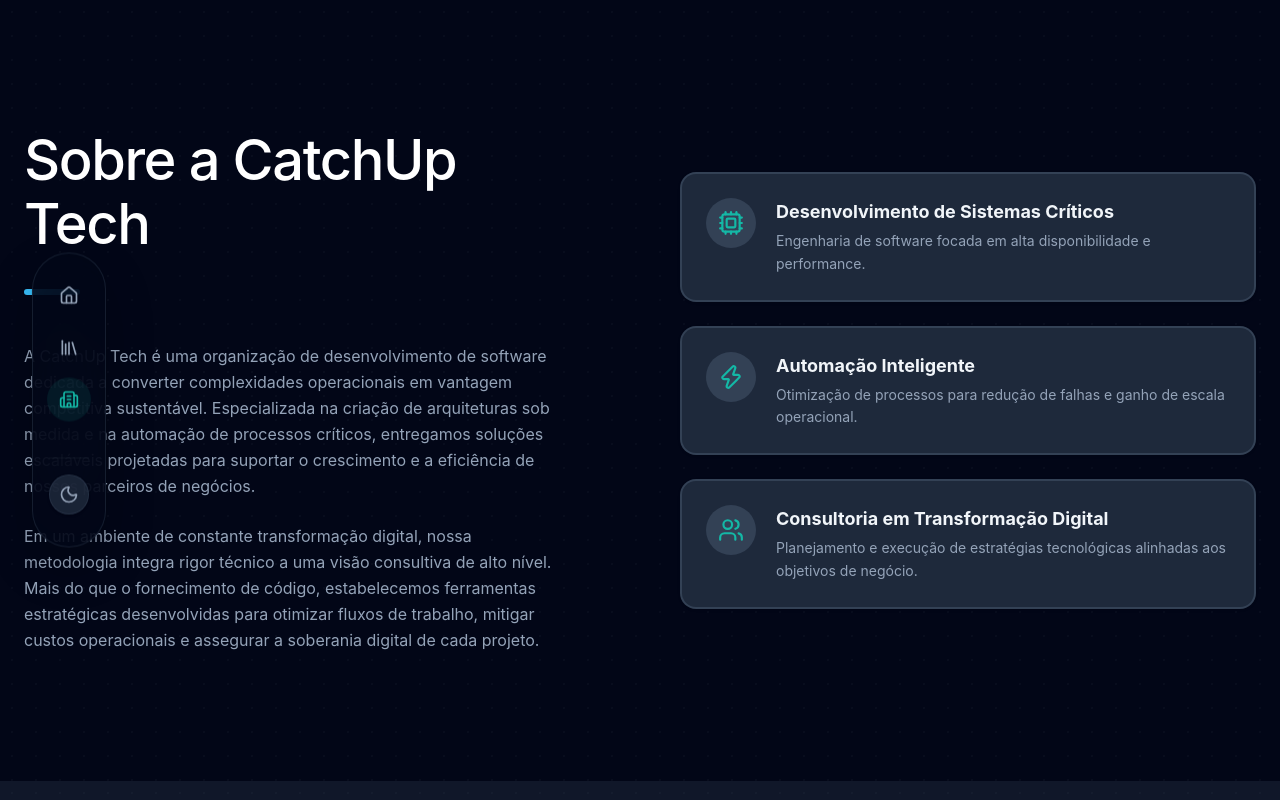
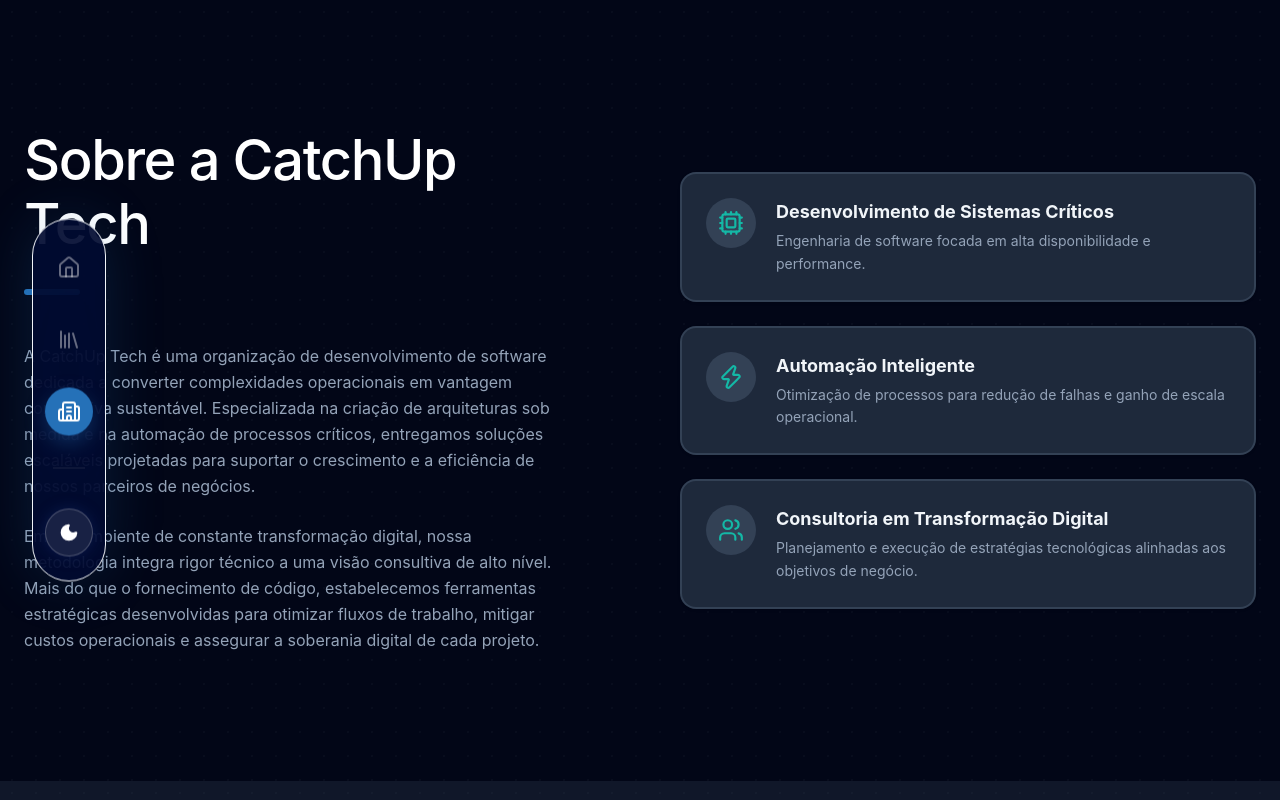
Before and after one commit to Catch-Up-Technologies/Catch-up-tech, a Next.js app: page /enterprise in a window 1280 px wide. Both pictures are taken after a click on the button "Toggle theme". Shown: the top 800 px of the page. Built offline with nearby package versions, Linux system fonts and the light colour scheme.

Commit message:
refactor: change colors in navbar

```diff
--- a/src/components/layout/Navbar.tsx
+++ b/src/components/layout/Navbar.tsx
@@ -6,14 +6,18 @@
 import { Menu, X, ChevronRight } from "lucide-react";
 import { navigation } from "@/config/navigation";
 import { ThemeToggle } from "@/components/ui/ThemeToggle";
+import { useTheme } from "next-themes";
 
 export const Navbar = () => {
   const pathname = usePathname();
   const [activeSection, setActiveSection] = useState("home");
   const [isMobileMenuOpen, setIsMobileMenuOpen] = useState(false);
   const navRef = useRef<HTMLDivElement>(null);
+  const { resolvedTheme } = useTheme();
+  const [mounted, setMounted] = useState(false);
 
   useEffect(() => {
+    setMounted(true);
     const sections = ["home", "services", "cases", "resources", "company", "contact"];
 
     const observerOptions = {
@@ -50,6 +54,8 @@
       document.removeEventListener("mousedown", handleClickOutside);
     };
   }, []);
+
+  const isDark = mounted && resolvedTheme === "dark";
 
   const handleLinkClick = (item: { id?: string; href: string }) => {
     setIsMobileMenuOpen(false);
@@ -89,7 +95,7 @@
           ${isMobileMenuOpen ? "translate-x-0 opacity-100" : "-translate-x-[200%] lg:translate-x-0 opacity-0 lg:opacity-100"}
         `}
       >
-        <div className="flex flex-col items-center bg-background/85 backdrop-blur-2xl border border-border/40 rounded-full py-8 px-4 gap-8 shadow-[0_20px_50px_rgba(0,0,0,0.2)] ring-1 ring-black/5">
+        <div className={`flex flex-col items-center ${isDark ? "bg-nav-bg-dark/90 dark:border-white/10 shadow-[0_0_60px_rgba(37,113,184,0.2)]" : "bg-nav-bg-light/90 border-slate-200 shadow-[0_30px_100px_rgba(0,0,0,0.25)]"} backdrop-blur-3xl border rounded-full py-6 px-3 gap-6 transition-all duration-500`}>
           {navigation.map((item) => {
             const isSubItemActive = item.subItems?.some(sub => {
               const subPath = sub.href.split('#')[0];
@@ -107,19 +113,19 @@
                 <Link
                   href={item.href}
                   onClick={() => handleLinkClick(item)}
-                  className="flex flex-col items-center gap-1.5 transition-all duration-300 relative"
+                  className={`w-12 h-12 flex flex-col items-center justify-center rounded-full transition-all duration-300 relative ${isActive
+                    ? "bg-nav-active text-white shadow-[0_8px_20px_rgba(37,113,184,0.35)]"
+                    : isDark
+                      ? "text-white/40 hover:bg-white/5 hover:text-white"
+                      : "text-[#6B7280] hover:bg-slate-50 hover:text-slate-900"
+                    }`}
                 >
-                  {isActive && (
-                    <div className="absolute inset-0 -m-3 bg-primary/10 rounded-full animate-in fade-in zoom-in duration-300" />
-                  )}
-
                   <div className="relative">
                     <item.icon
-                      className={`w-5 h-5 transition-colors duration-300 ${isActive ? "text-primary" : "text-muted group-hover:text-foreground"
-                        }`}
+                      className="w-6 h-6 transition-colors duration-300"
                     />
                     {hasSubItems && (
-                      <ChevronRight className="absolute -right-3 top-1/2 -translate-y-1/2 w-2.5 h-2.5 text-muted opacity-0 group-hover:opacity-100 transition-opacity" />
+                      <ChevronRight className={`absolute -right-3 top-1/2 -translate-y-1/2 w-2.5 h-2.5 opacity-0 group-hover:opacity-100 transition-opacity ${isActive ? "text-white" : "text-muted"}`} />
                     )}
                   </div>
 
@@ -155,7 +161,9 @@
             );
           })}
 
-          <div className="pt-4 mt-4 border-t border-border/20 w-full flex justify-center">
+          <div className={`pt-4 mt-2 border-t w-8 flex justify-center ${isDark ? "border-white/10" : "border-[#6B7280]/30"}`} />
+
+          <div className="flex justify-center">
             <ThemeToggle />
           </div>
         </div>
--- a/src/components/ui/ThemeToggle.tsx
+++ b/src/components/ui/ThemeToggle.tsx
@@ -15,7 +15,7 @@
 
   if (!mounted) {
     return (
-      <div className="w-10 h-10 rounded-full bg-card-muted/50 border border-border/50" />
+      <div className="w-10 h-10 rounded-full bg-card-muted/50 border border-blue-500/50" />
     );
   }
 
@@ -24,33 +24,40 @@
   return (
     <button
       onClick={() => setTheme(isDark ? "light" : "dark")}
-      className="relative w-10 h-10 rounded-full bg-card-muted/50 border border-border/50 flex items-center justify-center text-muted hover:text-primary transition-colors overflow-hidden group shadow-sm hover:shadow-md"
+      className={`relative w-12 h-12 rounded-full flex items-center justify-center transition-all duration-300 overflow-hidden group active:scale-90 border cursor-pointer ${isDark
+        ? 'bg-[#182144] border-[#7f8397]/50 text-white hover:border-[#7f8397] shadow-[0_0_15px_rgba(30,58,138,0.3)]'
+        : 'bg-[#e5e7eb] border-[#b2b2b6]/50 text-[#6b7280] hover:border-[#b2b2b6] hover:bg-white shadow-[0_4px_10px_rgba(0,0,0,0.05)]'
+        }`}
       aria-label="Toggle theme"
     >
-      <AnimatePresence mode="wait" initial={false}>
+      <div className={`absolute inset-0 transition-opacity duration-500 opacity-0 group-hover:opacity-100 ${isDark ? 'bg-gradient-to-tr from-blue-600/20 to-purple-600/20' : 'bg-gradient-to-tr from-orange-200/20 to-yellow-200/20'
+        }`} />
+
+      <AnimatePresence mode="popLayout" initial={false}>
         {isDark ? (
           <motion.div
             key="moon"
-            initial={{ y: 20, opacity: 0, rotate: 45 }}
-            animate={{ y: 0, opacity: 1, rotate: 0 }}
-            exit={{ y: -20, opacity: 0, rotate: -45 }}
-            transition={{ duration: 0.2 }}
+            initial={{ y: 15, opacity: 0, rotate: 45, scale: 0.8 }}
+            animate={{ y: 0, opacity: 1, rotate: 0, scale: 1 }}
+            exit={{ y: -15, opacity: 0, rotate: -45, scale: 0.8 }}
+            transition={{ type: "spring", stiffness: 300, damping: 20 }}
+            className="relative z-10"
           >
-            <Moon className="w-5 h-5" />
+            <Moon className="w-5 h-5 fill-current" />
           </motion.div>
         ) : (
           <motion.div
             key="sun"
-            initial={{ y: 20, opacity: 0, rotate: -45 }}
-            animate={{ y: 0, opacity: 1, rotate: 0 }}
-            exit={{ y: -20, opacity: 0, rotate: 45 }}
-            transition={{ duration: 0.2 }}
+            initial={{ y: 15, opacity: 0, rotate: -45, scale: 0.8 }}
+            animate={{ y: 0, opacity: 1, rotate: 0, scale: 1 }}
+            exit={{ y: -15, opacity: 0, rotate: 45, scale: 0.8 }}
+            transition={{ type: "spring", stiffness: 300, damping: 20 }}
+            className="relative z-10"
           >
-            <Sun className="w-5 h-5" />
+            <Sun className="w-5 h-5 fill-current" />
           </motion.div>
         )}
       </AnimatePresence>
-      <div className="absolute inset-0 bg-primary/5 opacity-0 group-hover:opacity-100 transition-opacity" />
     </button>
   );
 }
--- a/src/styles/globals.css
+++ b/src/styles/globals.css
@@ -9,6 +9,11 @@
   --accent: #2571b8;
   --muted: #6b7280;
   --border: #e5e7eb;
+
+  /* Navbar Colors */
+  --nav-active: #2571B8;
+  --nav-bg-light: #ffffff;
+  --nav-bg-dark: #010a31;
   --radius-lg: 1rem;
   --radius-xl: 2.5rem;
   --slate-soft: rgba(243, 244, 246, 0.5);
@@ -41,6 +46,11 @@
   --accent: #38bdf8;
   --muted: #94a3b8;
   --border: #334155;
+
+  /* Navbar Colors */
+  --nav-active: #2571B8;
+  --nav-bg-light: #ffffff;
+  --nav-bg-dark: #010a31;
   --radius-lg: 1rem;
   --radius-xl: 2.5rem;
   --slate-soft: rgba(30, 41, 59, 0.5);
@@ -58,7 +68,7 @@
   --dot-pattern: rgba(148, 163, 184, 0.04);
 
   /* New Hero/Brand Tokens */
-  --brand-blue: #38bdf8;
+  --brand-blue: #2571B8;
   --hero-bg: #020617;
   --hero-text: #ffffff;
   --hero-muted: #94a3b8;
@@ -85,6 +95,9 @@
   --color-dot-pattern: var(--dot-pattern);
 
   --color-brand-blue: var(--brand-blue);
+  --color-nav-active: var(--nav-active);
+  --color-nav-bg-light: var(--nav-bg-light);
+  --color-nav-bg-dark: var(--nav-bg-dark);
   --color-hero-bg: var(--hero-bg);
   --color-hero-text: var(--hero-text);
   --color-hero-muted: var(--hero-muted);
```
Lines whose indentation alone changed are shown as unchanged.
